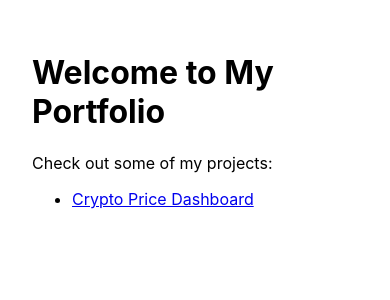
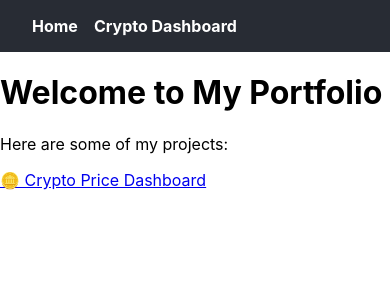
Before and after one commit to prcarey11/my-portfolio, a React (Create React App) app: page / in a window 390 px wide. Shown: the top 300 px of the page. Built offline with nearby package versions, Linux system fonts and the light colour scheme.

Commit message:
Add navbar with responsive styling; add WeatherApp component and route; update Home page links; improve global styles

```diff
--- a/src/App.css
+++ b/src/App.css
@@ -1,38 +1,66 @@
-.App {
-  text-align: center;
-}
-
-.App-logo {
-  height: 40vmin;
-  pointer-events: none;
-}
-
-@media (prefers-reduced-motion: no-preference) {
-  .App-logo {
-    animation: App-logo-spin infinite 20s linear;
-  }
+body {
+  margin: 0;
+  font-family: -apple-system, BlinkMacSystemFont, 'Segoe UI', Roboto, Oxygen, sans-serif;
+  background-color: #f9f9f9;
+  color: #333;
 }
 
 .App-header {
   background-color: #282c34;
-  min-height: 100vh;
-  display: flex;
-  flex-direction: column;
-  align-items: center;
-  justify-content: center;
-  font-size: calc(10px + 2vmin);
+  padding: 1rem;
   color: white;
+  text-align: center;
 }
 
-.App-link {
+main {
+  padding: 2rem;
+  max-width: 800px;
+  margin: auto;
+}
+
+.project-link {
+  display: block;
+  background: white;
+  padding: 1rem;
+  margin: 1rem 0;
+  border-radius: 8px;
+  text-decoration: none;
+  color: #333;
+  border: 1px solid #ddd;
+  transition: 0.2s ease;
+}
+
+.project-link:hover {
+  background-color: #f0f0f0;
+}
+
+nav {
+  background-color: #282c34;
+  padding: 1rem 2rem;
+  display: flex;
+  gap: 1rem;
+  align-items: center;
+}
+
+nav a {
+  color: white;
+  text-decoration: none;
+  font-weight: bold;
+  transition: color 0.2s ease;
+}
+
+nav a:hover {
   color: #61dafb;
 }
 
-@keyframes App-logo-spin {
-  from {
-    transform: rotate(0deg);
+/* Responsive: stack links on small screens */
+@media (max-width: 600px) {
+  nav {
+    flex-direction: column;
+    align-items: flex-start;
   }
-  to {
-    transform: rotate(360deg);
+
+  nav a {
+    padding: 0.5rem 0;
   }
 }
--- a/src/App.tsx
+++ b/src/App.tsx
@@ -1,10 +1,12 @@
 import { BrowserRouter as Router, Routes, Route } from 'react-router-dom';
 import Home from './pages/Home';
 import CryptoDashboard from './components/CryptoDashboard';
+import Navbar from './components/Navbar';
 
 function App() {
   return (
     <Router>
+      <Navbar />
       <Routes>
         <Route path="/" element={<Home />} />
         <Route path="/crypto" element={<CryptoDashboard />} />
--- /dev/null
+++ b/src/components/Navbar.tsx
@@ -0,0 +1,28 @@
+import { Link } from 'react-router-dom';
+
+export default function Navbar() {
+  return (
+    <nav style={navStyle}>
+      <Link to="/" style={linkStyle}>
+        Home
+      </Link>
+      <Link to="/crypto" style={linkStyle}>
+        Crypto Dashboard
+      </Link>
+      {/* Add more links here as you add projects */}
+    </nav>
+  );
+}
+
+const navStyle: React.CSSProperties = {
+  backgroundColor: '#282c34',
+  padding: '1rem 2rem',
+  display: 'flex',
+  gap: '1rem',
+};
+
+const linkStyle: React.CSSProperties = {
+  color: 'white',
+  textDecoration: 'none',
+  fontWeight: 'bold',
+};
--- a/src/pages/Home.tsx
+++ b/src/pages/Home.tsx
@@ -2,15 +2,15 @@ import { Link } from 'react-router-dom';
 
 export default function Home() {
   return (
-    <div style={{ padding: '2rem' }}>
+    <main>
       <h1>Welcome to My Portfolio</h1>
-      <p>Check out some of my projects:</p>
-      <ul>
-        <li>
-          <Link to="/crypto">Crypto Price Dashboard</Link>
-        </li>
-        {/* You can add more project links here later */}
-      </ul>
-    </div>
+      <p>Here are some of my projects:</p>
+
+      <Link to="/crypto" className="project-link">
+        🪙 Crypto Price Dashboard
+      </Link>
+
+      {/* Add more projects here later */}
+    </main>
   );
 }
```
Also changed, not shown: src/components/WeatherApp.tsx (added, +43 -0 lines).
